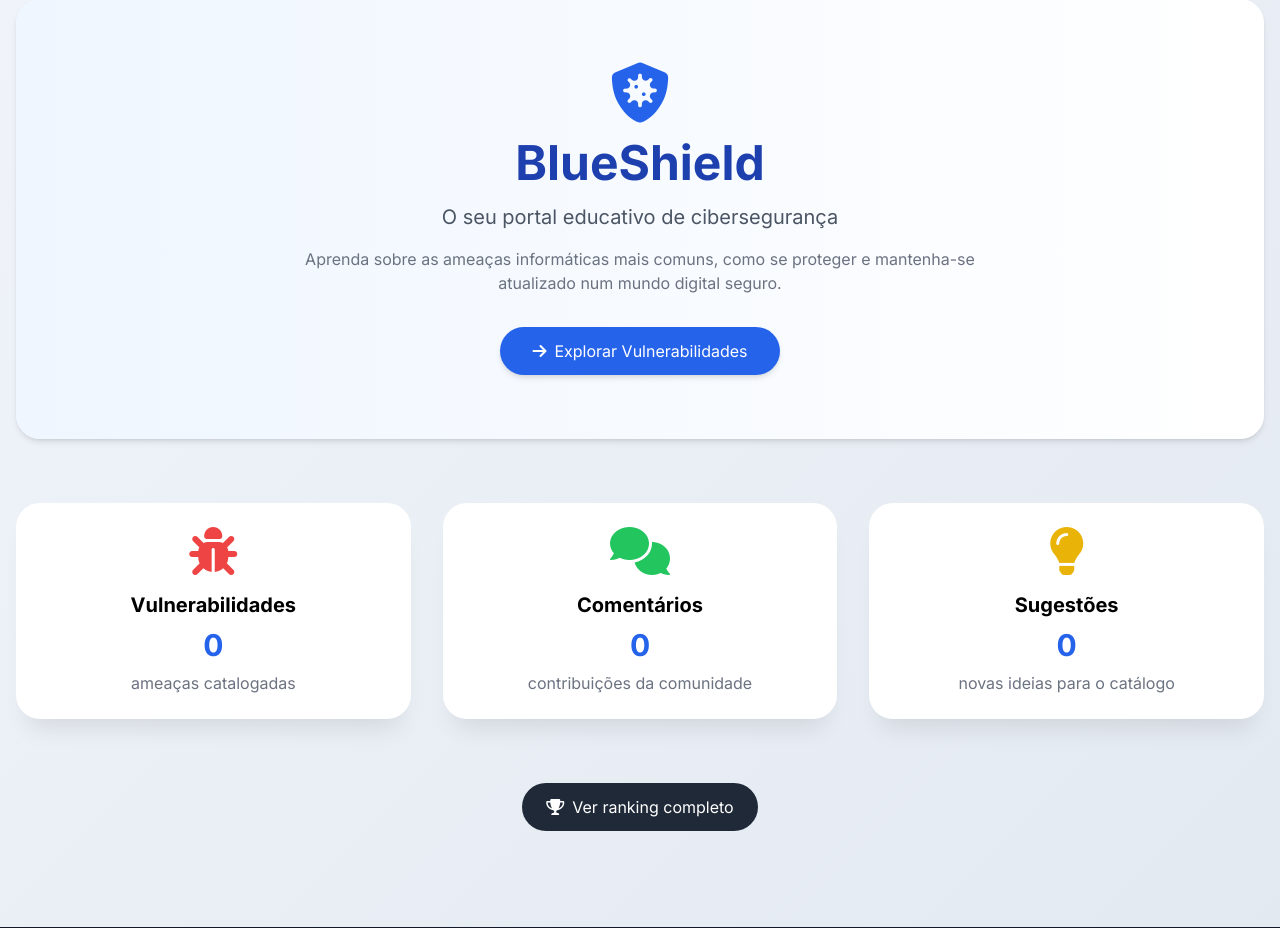
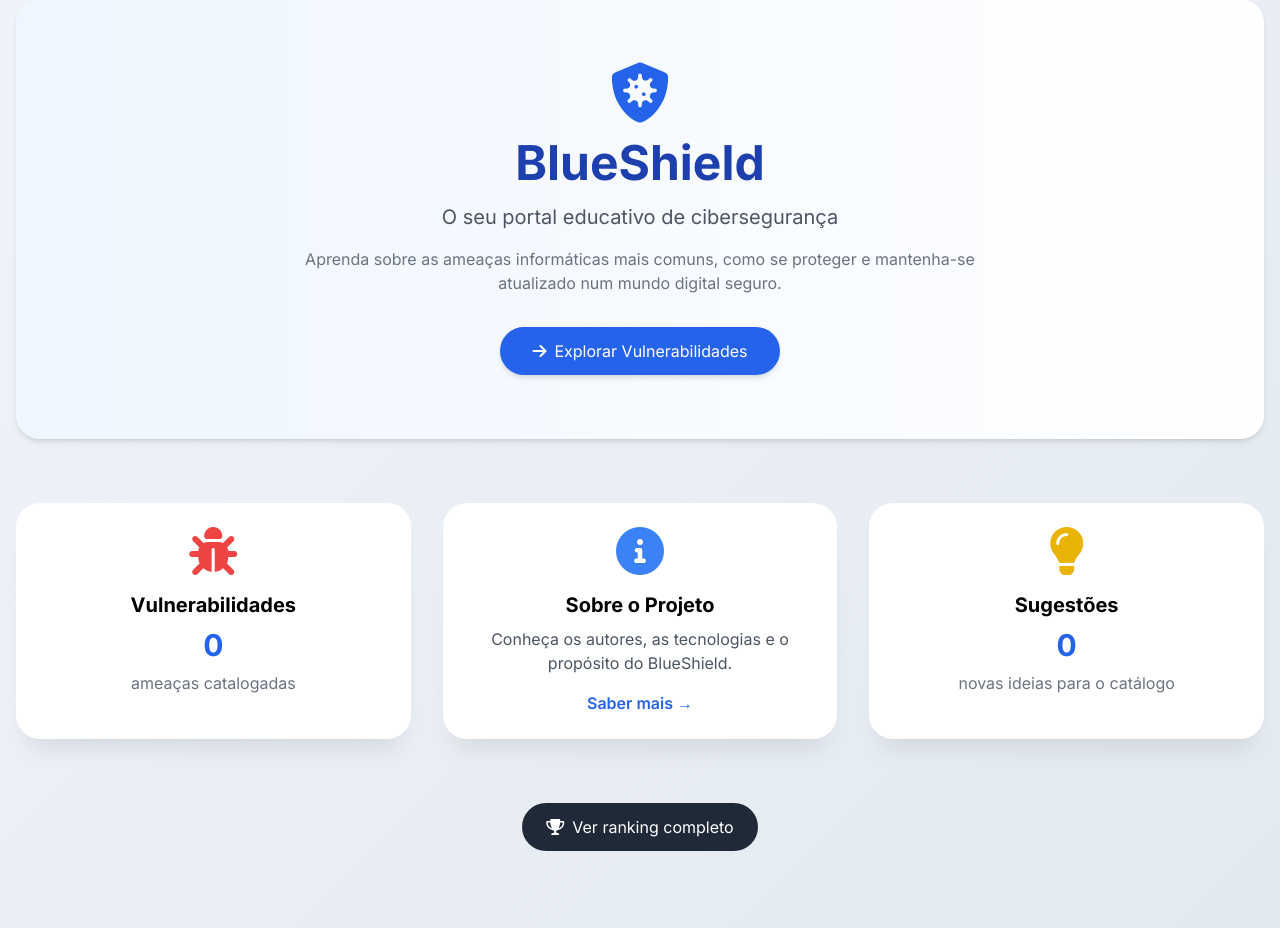
Before and after one commit to MisterPablito/Web-Server-Blue-Shield, a Django app: page / in a window 1280 px wide. Shown: the part 97-1025 px from the top of the page. Run offline with Django 5.2, Linux system fonts and the light colour scheme; data that the repository does not hold is empty; parts of the project's set-up code (start-up, migrations or seed data) failed here and were passed over; some libraries are stand-ins or nearby versions.

Commit message:
Substitui card comentarios por card sobre, adiciona redirecionamentos nos cards da home

```diff
--- a/social/templates/social/home.html
+++ b/social/templates/social/home.html
@@ -11,26 +11,31 @@
     </div>
 </div>
 
-<!-- Métricas dinâmicas do site -->
+<!-- Cards interativos -->
 <div class="grid md:grid-cols-3 gap-8 mt-16">
-    <div class="card p-6 text-center hover:scale-105 transition cursor-pointer">
+    <!-- Card Vulnerabilidades -> redireciona para /lista/ -->
+    <a href="/lista/" class="card p-6 text-center hover:scale-105 transition cursor-pointer block">
         <i class="fas fa-bug text-5xl text-red-500"></i>
         <h3 class="text-xl font-bold mt-4">Vulnerabilidades</h3>
         <p class="text-3xl font-bold text-blue-600 mt-2">{{ total_vulnerabilidades }}</p>
         <p class="text-gray-500 mt-2">ameaças catalogadas</p>
-    </div>
-    <div class="card p-6 text-center hover:scale-105 transition cursor-pointer">
-        <i class="fas fa-comments text-5xl text-green-500"></i>
-        <h3 class="text-xl font-bold mt-4">Comentários</h3>
-        <p class="text-3xl font-bold text-blue-600 mt-2">{{ total_comentarios }}</p>
-        <p class="text-gray-500 mt-2">contribuições da comunidade</p>
-    </div>
-    <div class="card p-6 text-center hover:scale-105 transition cursor-pointer">
+    </a>
+
+    <!-- Card Sobre -> redireciona para /about/ (substitui os comentários) -->
+    <a href="/about/" class="card p-6 text-center hover:scale-105 transition cursor-pointer block">
+        <i class="fas fa-info-circle text-5xl text-blue-500"></i>
+        <h3 class="text-xl font-bold mt-4">Sobre o Projeto</h3>
+        <p class="text-gray-600 mt-2">Conheça os autores, as tecnologias e o propósito do BlueShield.</p>
+        <p class="text-blue-600 mt-4 font-semibold">Saber mais →</p>
+    </a>
+
+    <!-- Card Sugestões -> redireciona para /sugestoes/ -->
+    <a href="/sugestoes/" class="card p-6 text-center hover:scale-105 transition cursor-pointer block">
         <i class="fas fa-lightbulb text-5xl text-yellow-500"></i>
         <h3 class="text-xl font-bold mt-4">Sugestões</h3>
         <p class="text-3xl font-bold text-blue-600 mt-2">{{ total_sugestoes }}</p>
         <p class="text-gray-500 mt-2">novas ideias para o catálogo</p>
-    </div>
+    </a>
 </div>
 
 <div class="mt-16 text-center">
```
